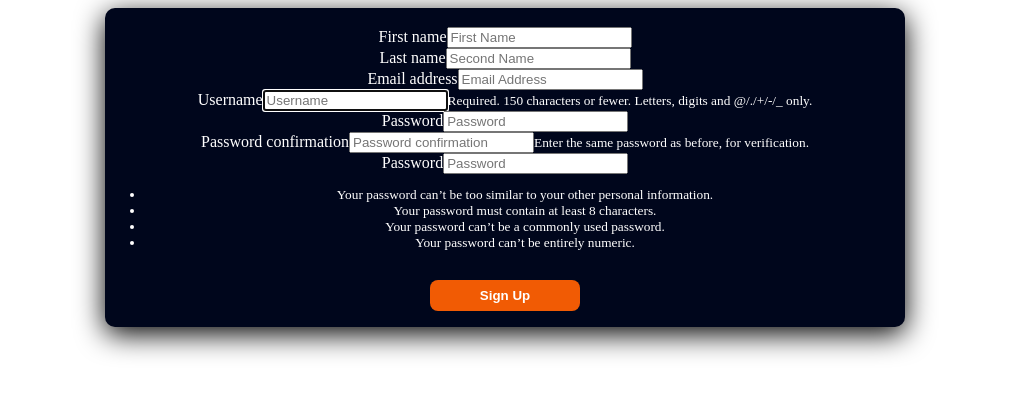
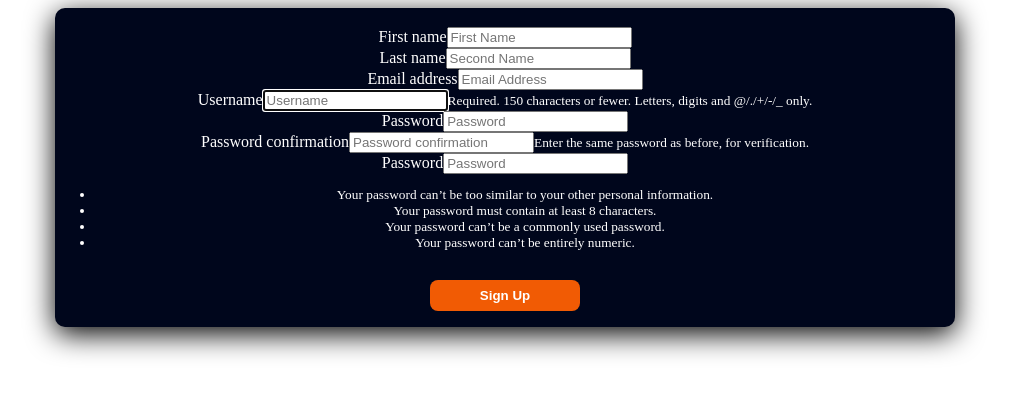
Before and after one commit to kilonzijnr/awards, a Django app: template awards/templates/django_registration/registration_form.html in a window 1280 px wide. Shown: the top 396 px of the page, without its empty margins (135-1144 px from the left). Run offline with Django 3.2, Linux system fonts and the light colour scheme; the template is opened without the code that fills it: values that come from a table or form of the project are taken from there, others are empty; some libraries are stand-ins or nearby versions.

Commit message:
edited maximu width for sign up form

```diff
--- a/awards/templates/django_registration/registration_form.html
+++ b/awards/templates/django_registration/registration_form.html
@@ -9,7 +9,7 @@
 		border-radius: 10px;
 		color: white;
     text-align: center;
-    max-width: 800px;
+    max-width: 900px;
     align-content: center;
   }
   .btn{
```
